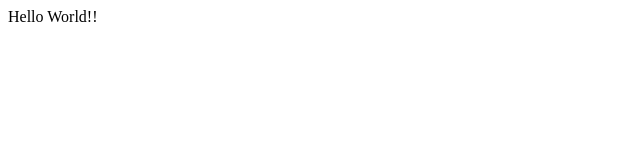
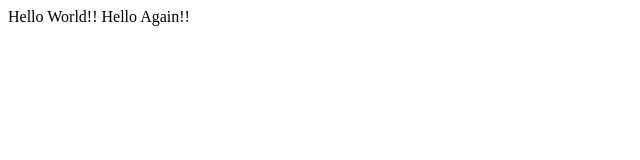
Before and after one commit to bhumigajjar0912/lacture0, a plain HTML site: page hello.html in a window 1280 px wide. Shown: the whole page, without its empty margins (0-640 px from the left). Drawn offline with Linux system fonts and the light colour scheme.

Commit message:
Update hello.html

```diff
--- a/hello.html
+++ b/hello.html
@@ -4,6 +4,6 @@
         <title>My Web page!!</title>
     </head>
     <body>
-        Hello World!!
+        Hello World!! Hello Again!!
     </body>
 </html>
```
